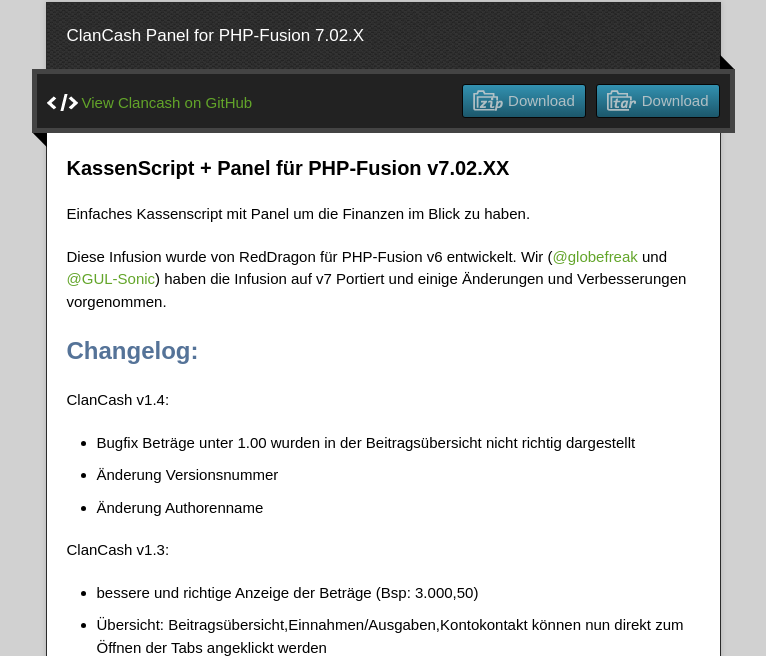
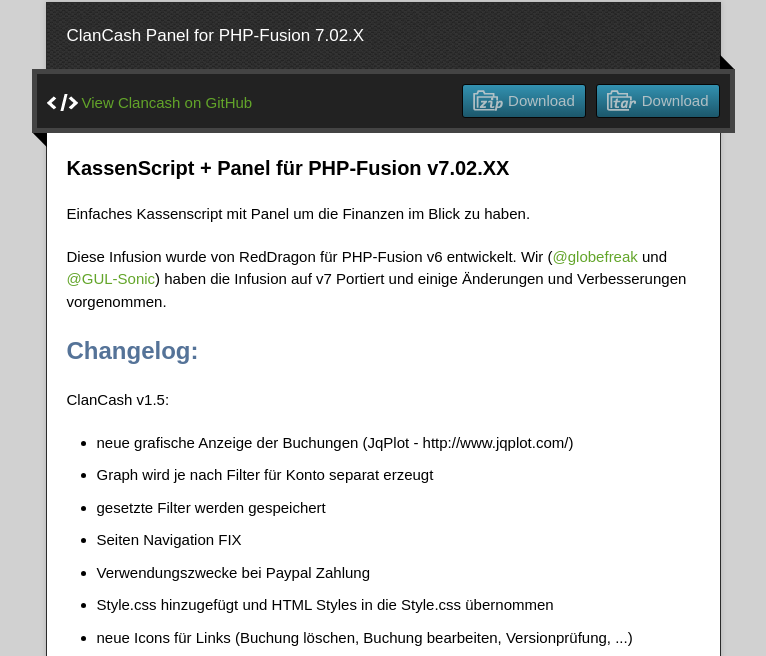
Before and after one commit to globeFrEak/clancash, a plain HTML site: page index.html in a window 1280 px wide. Shown: the part 128-784 px from the top of the page, without its empty margins (257-1023 px from the left). Drawn offline with nearby package versions, Linux system fonts and the light colour scheme.

Commit message:
Aktualisierung auf version 1.5

```diff
--- a/index.html
+++ b/index.html
@@ -46,6 +46,18 @@
 
 <h2>
 <a name="changelog" class="anchor" href="#changelog"><span class="octicon octicon-link"></span></a>Changelog:</h2>
+
+<p><strong>ClanCash v1.5:</strong></p>
+<ul>
+<li>neue grafische Anzeige der Buchungen (JqPlot - http://www.jqplot.com/)</li>
+<li>Graph wird je nach Filter für Konto separat erzeugt</li>
+<li>gesetzte Filter werden gespeichert</li>
+<li>Seiten Navigation FIX</li>
+<li>Verwendungszwecke bei Paypal Zahlung</li>
+<li>Style.css hinzugefügt und HTML Styles in die Style.css übernommen</li>
+<li>neue Icons für Links (Buchung löschen, Buchung bearbeiten, Versionprüfung, ...)</li>
+<li>Größenreduzierung der Infusion</li>
+</ul>
 
 <p><strong>ClanCash v1.4:</strong></p>
 <ul>
```
